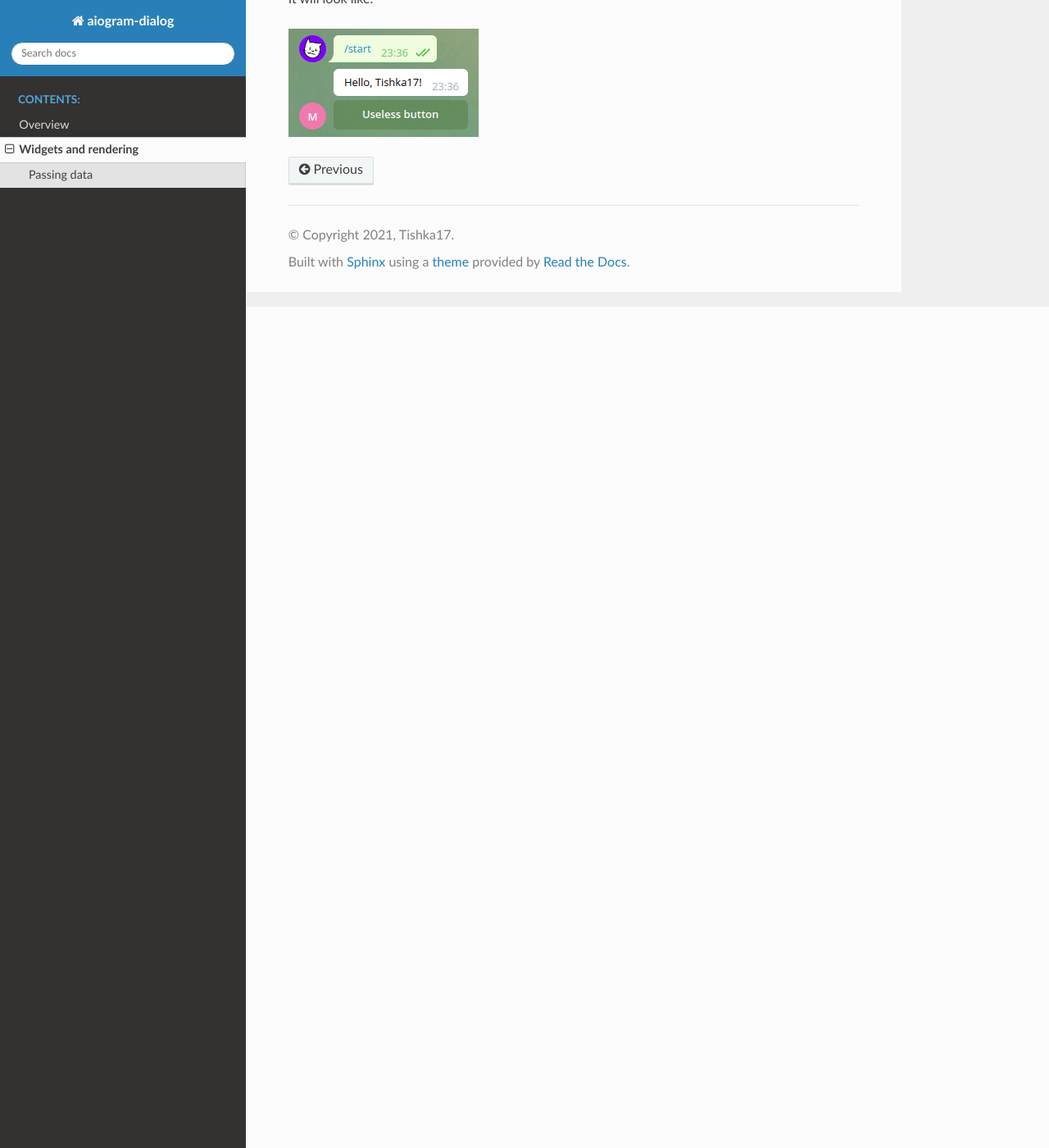
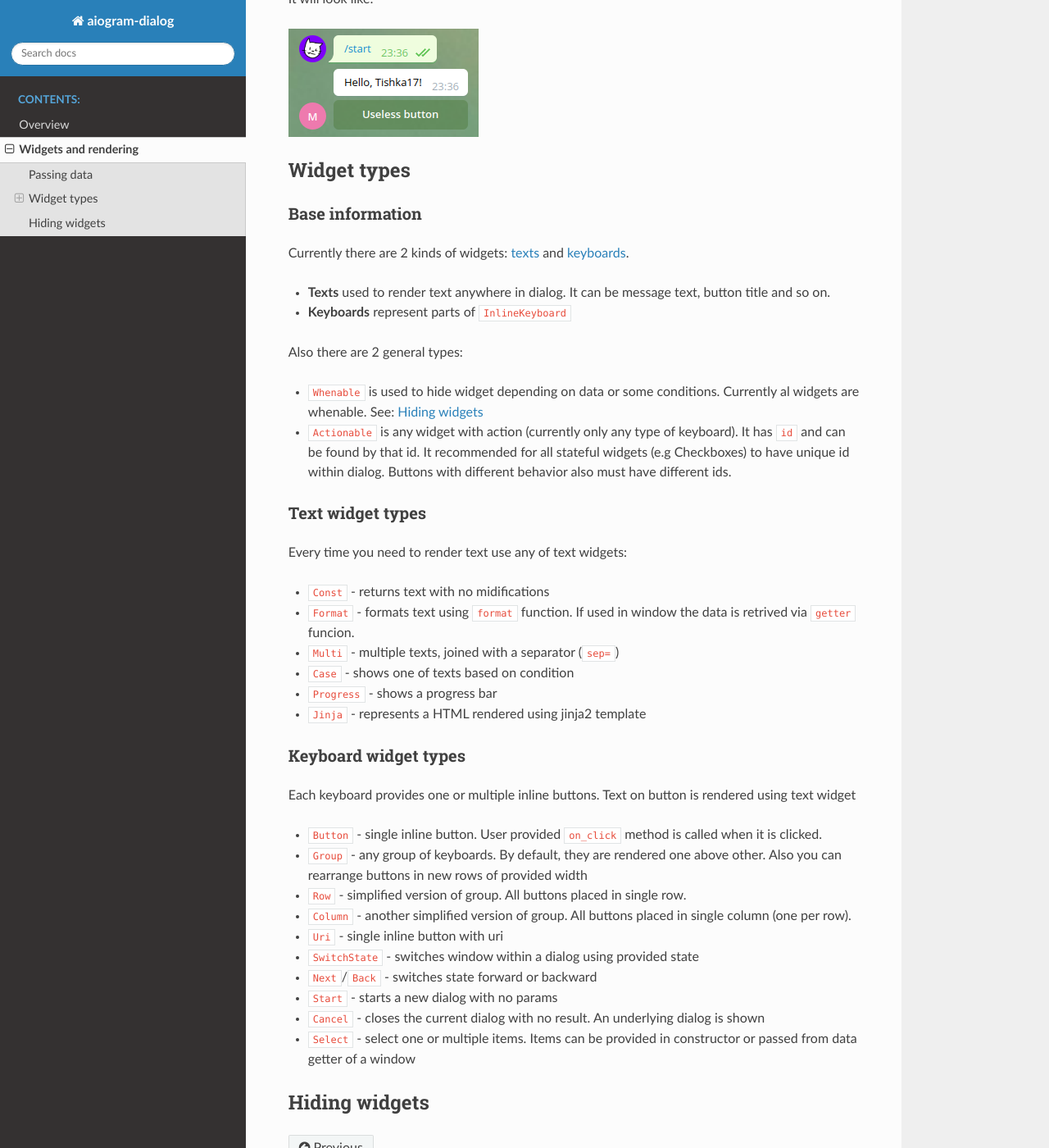
Before and after one commit to Tishka17/aiogram_dialog, a Sphinx documentation site: the page built from docs/widgets.rst, in a window 1280 px wide and 1400 px high, scrolled down 1026 px. Shown: the whole window at 82% size. Built offline with Sphinx 7.4.7 and the Read the Docs theme 2.0.0, drawn with Linux system fonts in a browser that asks for light colours.

Commit message:
general widget info

```diff
--- a/docs/widgets.rst
+++ b/docs/widgets.rst
@@ -23,3 +23,55 @@ So let's create a function and use it to enrich our window with data.
 It will look like:
 
 .. image:: resources/getter.png
+
+
+Widget types
+==================
+
+Base information
+********************
+
+Currently there are 2 kinds of widgets: `texts <Text widget types_>`_ and `keyboards <Keyboard widget types_>`_.
+
+* **Texts** used to render text anywhere in dialog. It can be message text, button title and so on.
+* **Keyboards** represent parts of ``InlineKeyboard``
+
+Also there are 2 general types:
+
+* ``Whenable`` is used to hide widget depending on data or some conditions. Currently al widgets are whenable.
+  See: `Hiding widgets`_
+* ``Actionable`` is any widget with action (currently only any type of keyboard). It has ``id`` and can be found by that id.
+  It recommended for all stateful widgets (e.g Checkboxes) to have unique id within dialog.
+  Buttons with different behavior also must have different ids.
+
+
+Text widget types
+*****************************
+
+Every time you need to render text use any of text widgets:
+
+* ``Const`` - returns text with no midifications
+* ``Format`` - formats text using ``format`` function. If used in window the data is retrived via ``getter`` funcion.
+* ``Multi`` - multiple texts, joined with a separator (``sep=``)
+* ``Case`` - shows one of texts based on condition
+* ``Progress`` - shows a progress bar
+* ``Jinja`` - represents a HTML rendered using jinja2 template
+
+Keyboard widget types
+*****************************
+
+Each keyboard provides one or multiple inline buttons. Text on button is rendered using text widget
+
+* ``Button`` - single inline button. User provided ``on_click`` method is called when it is clicked.
+* ``Group`` - any group of keyboards. By default, they are rendered one above other. Also you can rearrange buttons in new rows of provided width
+* ``Row`` - simplified version of group. All buttons placed in single row.
+* ``Column`` - another simplified version of group. All buttons placed in single column (one per row).
+* ``Uri`` - single inline button with uri
+* ``SwitchState`` - switches window within a dialog using provided state
+* ``Next``/``Back`` - switches state forward or backward
+* ``Start`` - starts a new dialog with no params
+* ``Cancel`` - closes the current dialog with no result. An underlying dialog is shown
+* ``Select`` - select one or multiple items. Items can be provided in constructor or passed from data getter of a window
+
+Hiding widgets
+====================
```
Also changed, not shown: README.md (+2 -0 lines).
